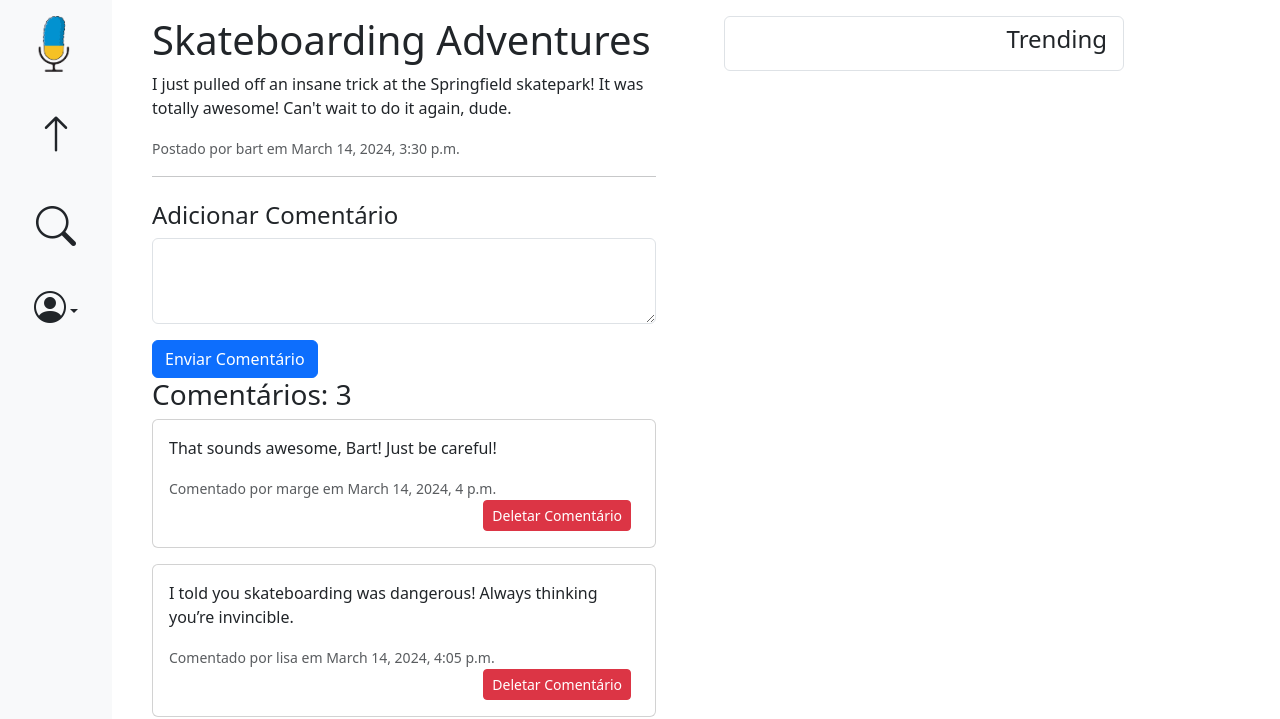
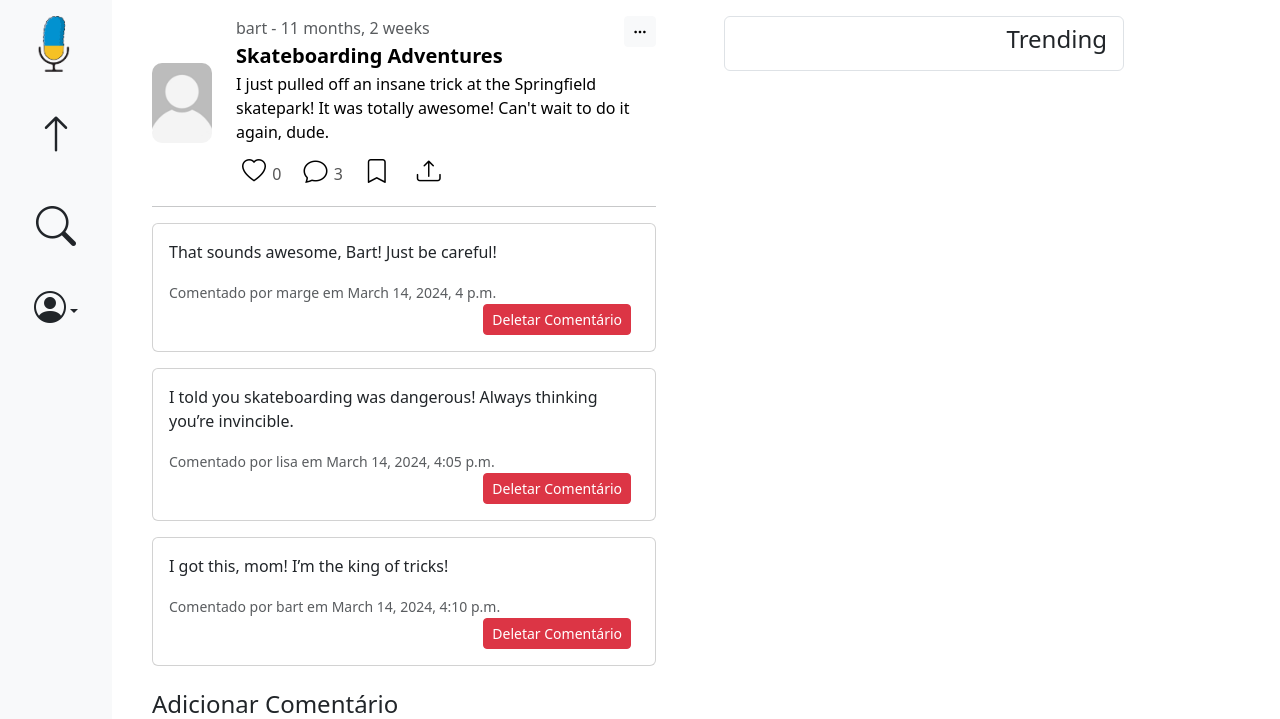
Before and after one commit to devtraldi/talkspot, a Django app: page /app/post/1/ in a window 1280 px wide. Shown: the top 719 px of the page. Run offline with Django 5.2, Linux system fonts and the light colour scheme; a user stored in the database is signed in; data comes from the database, SQL or seed files in the repository; data that the repository does not hold is empty.

Commit message:
detalhe post cabeçalho padrao e deletar editar alinhados

```diff
--- a/TalkSpot/app/templates/app/post.html
+++ b/TalkSpot/app/templates/app/post.html
@@ -1,36 +1,17 @@
 {% extends 'app/base.html' %}
+
 
 {% block content %}
 <div class="container">
-    <h1>{{ post.title }}</h1>
-    <p>{{ post.content }}</p>
-    <small class="text-muted">Postado por {{ post.author.username }} em {{ post.created_at }}</small>
-
-    <!-- Botão de editar post (apenas para o autor) -->
-    {% if request.user == post.author %}
-    <a href="{% url 'edit_post' post.id %}" class="btn btn-warning">Editar Post</a>
-    {% endif %}
-
+    {% include 'app/base_um_post.html' %}
     <hr>
-
-    <!-- Formulário para adicionar comentário -->
-    <h4 class="mt-4">Adicionar Comentário</h4>
-    <form method="post" action="{% url 'create_comment' post.id %}">
-        {% csrf_token %}
-        <div class="mb-3">
-            <textarea class="form-control" name="content" rows="3" required></textarea>
-        </div>
-        <button type="submit" class="btn btn-primary">Enviar Comentário</button>
-    </form>
-
-    <h3>Comentários: {{ post.comments.count }}</h3>
     {% for comment in post.comments.all %}
 
     <div class="card mb-3">
         <div class="card-body">
             <p>{{ comment.content }}</p>
             <small class="text-muted">Comentado por {{ comment.author.username }} em {{ comment.created_at }}</small>
-
+            <br/>
 
             <!-- Botão de editar comentário (apenas para o autor) -->
             {% if request.user == comment.author %}
@@ -71,6 +52,15 @@
         </div>
     </div>
     {% endfor %}
+    <!-- Formulário para adicionar comentário -->
+    <h4 class="mt-4">Adicionar Comentário</h4>
+    <form method="post" action="{% url 'create_comment' post.id %}">
+        {% csrf_token %}
+        <div class="mb-3">
+            <textarea class="form-control" name="content" rows="3" required></textarea>
+        </div>
+        <button type="submit" class="btn btn-primary">Enviar Comentário</button>
+    </form>
 
 
 </div>
```
